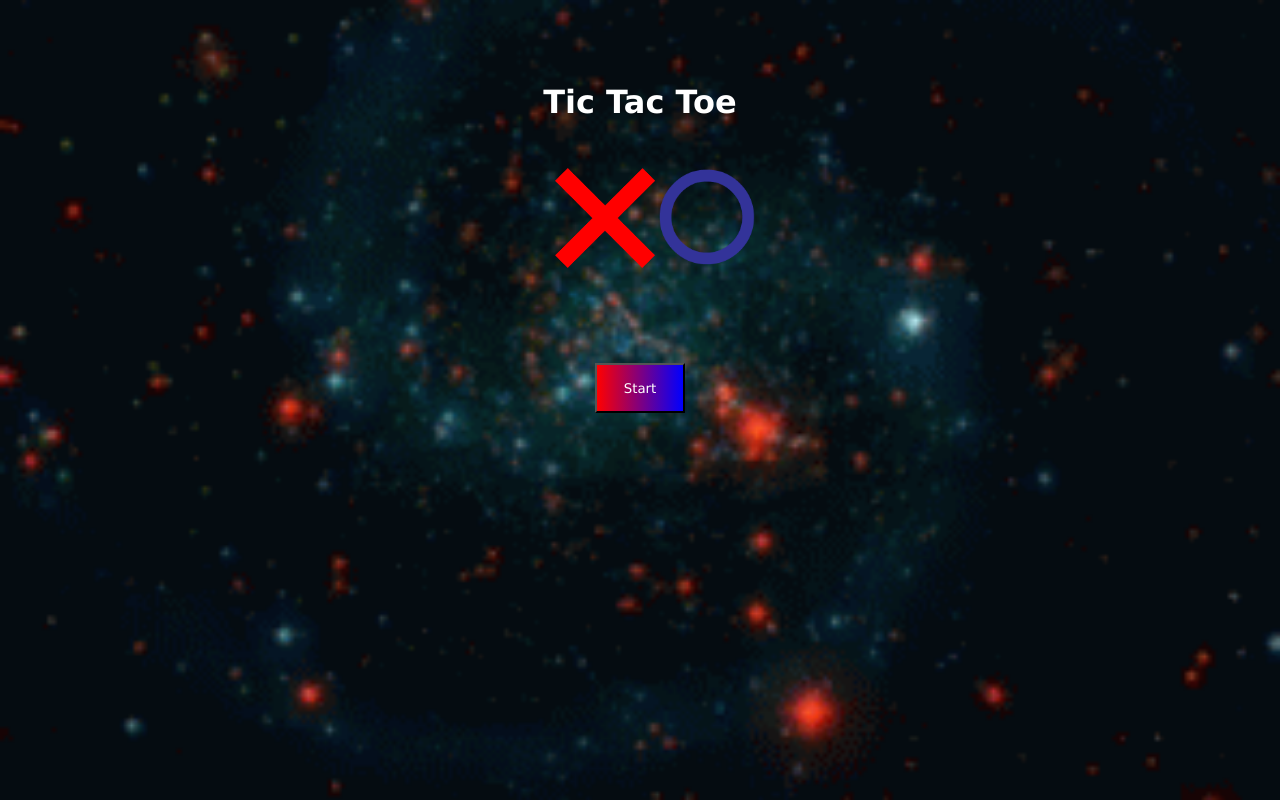
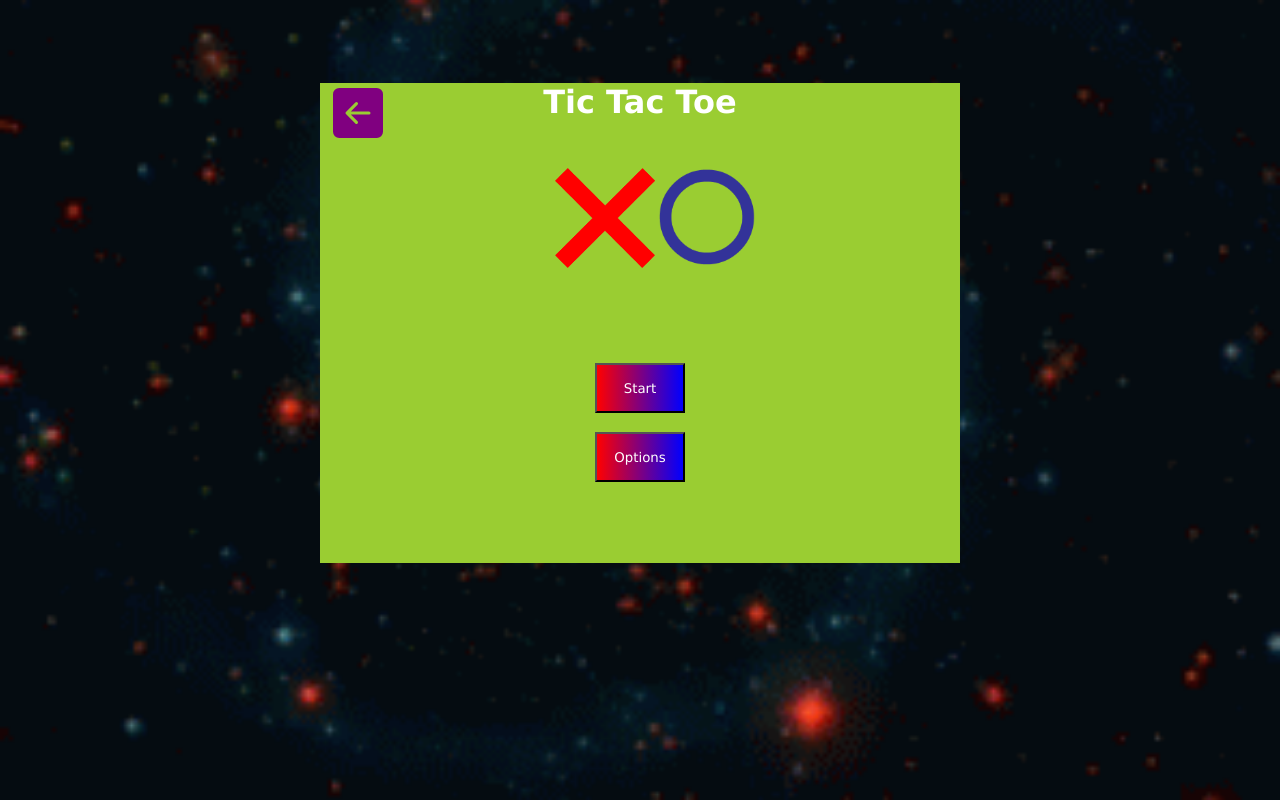
Before and after one commit to JoseLucasapp/Tic-tac-toe-game, a web app: file index.html in a window 1280 px wide. Run offline with its HTML, style and script files only (its server is not run), Linux system fonts and the light colour scheme; lists and menus that the app fills with data are empty.

Commit message:
add new features

```diff
--- a/index.html
+++ b/index.html
@@ -5,6 +5,13 @@
         <link rel="stylesheet" type="text/css" href="./styles/startstyle.css">
     </head>
     <body>
+        <div class="optionspage">
+            <a href="../index.html" style="text-decoration: none;">
+                <svg id="arrowback" width="1em" height="1em" viewBox="0 0 16 16" class="back" xmlns="http://www.w3.org/2000/svg">
+                    <path fill-rule="evenodd" d="M2 0a2 2 0 0 0-2 2v12a2 2 0 0 0 2 2h12a2 2 0 0 0 2-2V2a2 2 0 0 0-2-2H2zm9.5 8.5a.5.5 0 0 0 0-1H5.707l2.147-2.146a.5.5 0 1 0-.708-.708l-3 3a.5.5 0 0 0 0 .708l3 3a.5.5 0 0 0 .708-.708L5.707 8.5H11.5z"/>
+                </svg>
+            </a>
+        </div>
         <div class="main">
             <div class="toppage">
                 <h1>Tic Tac Toe</h1>
@@ -24,6 +31,9 @@
             <div class="downpage">
                 <a style="text-decoration: none;" href="./pages/game.html">
                     <button class="startbutton">Start</button>
+                </a><br><br>
+                <a style="text-decoration: none;" href="./pages/game.html">
+                    <button class="options">Options</button>
                 </a>
             </div>
         </div>
--- a/styles/startstyle.css
+++ b/styles/startstyle.css
@@ -13,6 +13,18 @@ body{
     color: white;
 }
 .startbutton:hover {
+    background: linear-gradient(to right, blue, red);
+    width: 40%;
+    transition: width 0.5s linear 0.2s;
+}
+.options{
+    width: 10%;
+    height: 50px;
+    background: linear-gradient(to right, red, blue);
+    font-family: Verdana, Geneva, Tahoma, sans-serif;
+    color: white;
+}
+.options:hover {
     background: linear-gradient(to right, blue, red);
     width: 40%;
     transition: width 0.5s linear 0.2s;
@@ -61,6 +73,23 @@ body{
 #img2{
     background-image: url('../img/o.png');
 }
+.optionspage{
+    position: fixed;
+    width: 50%;
+    height: 60%;
+    margin-left: 25%;
+    opacity: 1;
+    z-index: -1;
+    background-color: yellowgreen;
+}
+.back{
+	position: absolute;
+	width: 50px;
+	height: 50px;
+    margin-left: 2%;
+    fill: purple;
+    margin-top: 5px;
+}
 @media(max-width: 1000px){
     .toppage{
         font-size: 50px;
```
